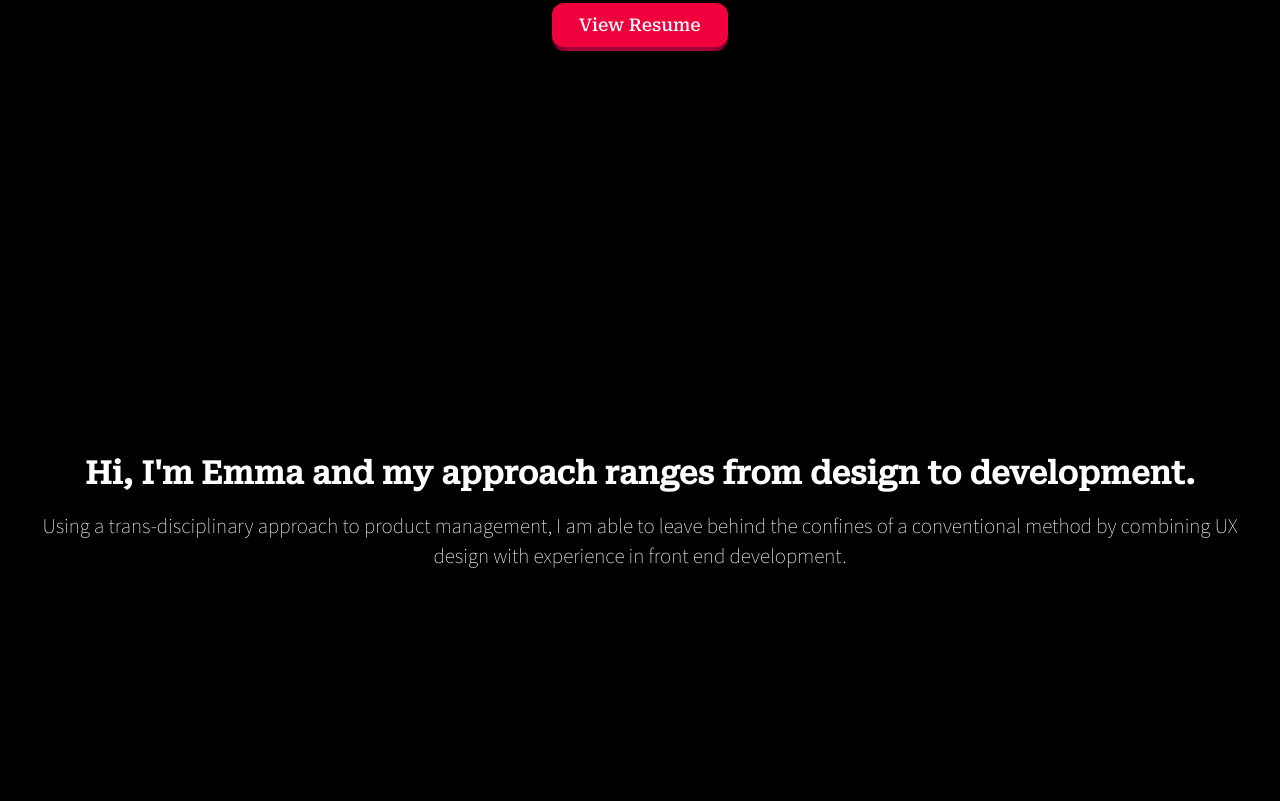
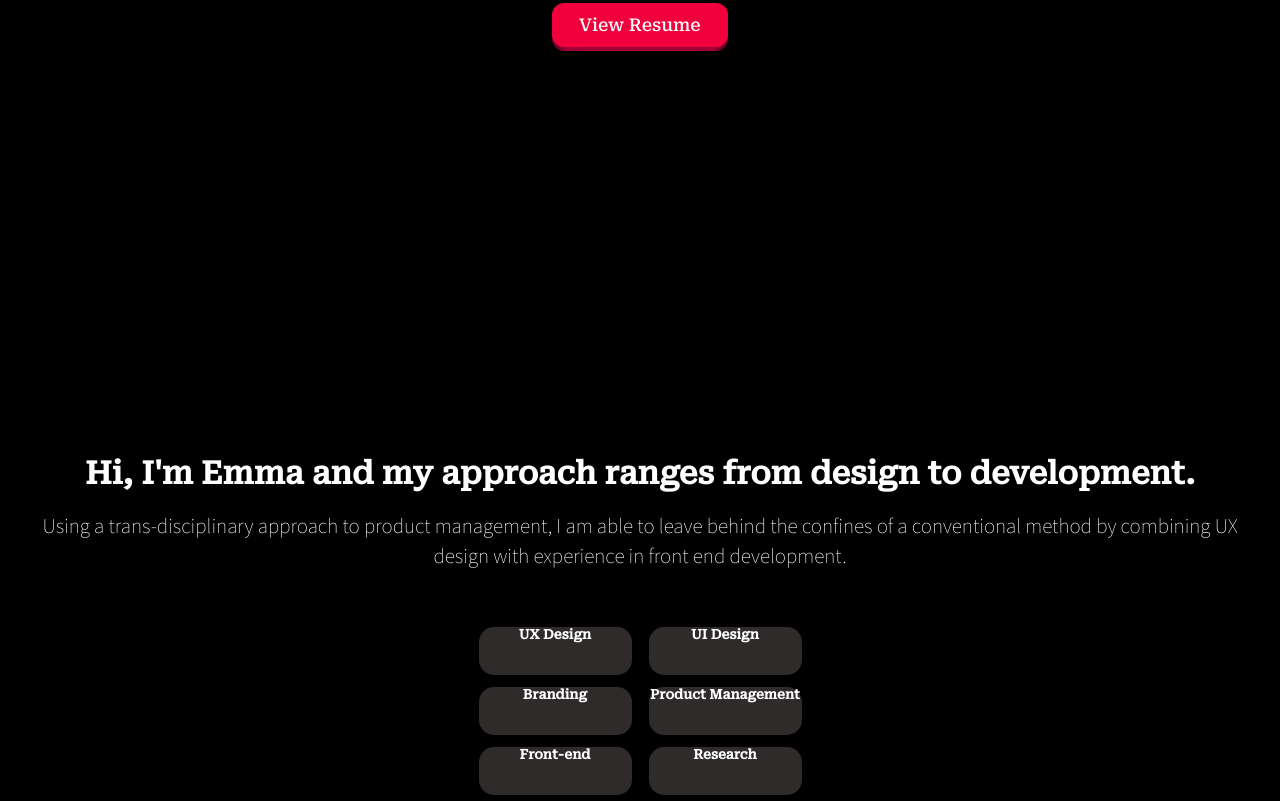
Before and after one commit to EmmaBarrera/myPersonalWeb, a plain HTML site: page index.html in a window 1280 px wide. Shown: the part 497-1298 px from the top of the page. Before the commit the page ends 1118 px from the top, so only its background shows below. Drawn offline with Linux system fonts and the light colour scheme.

Commit message:
estilos botones skills

```diff
--- a/index.html
+++ b/index.html
@@ -49,23 +49,23 @@
             <p>Using a trans-disciplinary approach to product management, I am able to leave behind the confines of a conventional method by combining UX design with experience in front end development.</p>
         </div>
         <div class="skills__container">
-            <div class="skillBtn__ux">
-
+            <div class="skillBtn">
+                <h6>UX Design</h6>
             </div>
-            <div class="skillBtn__ui">
-
+            <div class="skillBtn">
+                <h6>UI Design</h6>
             </div>
-            <div class="skillBtn__brand">
-
+            <div class="skillBtn">
+                <h6>Branding</h6>
             </div>
-            <div class="skillBtn__product">
-
+            <div class="skillBtn">
+                <h6>Product Management</h6>
             </div>
-            <div class="skillBtn__develop">
-
+            <div class="skillBtn">
+                <h6>Front-end</h6>
             </div>
-            <div class="skillBtn__research">
-
+            <div class="skillBtn">
+                <h6>Research</h6>
             </div>
         </div>
     </section>
--- a/styles/style.css
+++ b/styles/style.css
@@ -151,6 +151,22 @@ button:focus:not(:focus-visible) {
 }
 
 /* Skills */
+
 .skills__container{
-    background-color: gray;
+    display: grid;
+    grid-template-columns: 170px 170px;
+    grid-template-rows: repeat(3, 60px);
+    justify-items: center;
+    align-items: center;
+    justify-content: center;
+    font-family: 'Roboto Serif', serif;
 }
+
+.skillBtn{
+    font-size: 20px;
+    background-color: rgba(90, 83, 83, 0.521);
+    width: 90%;
+    text-align: center;
+    height: 80%;
+    border-radius: 15px;
+}
```
